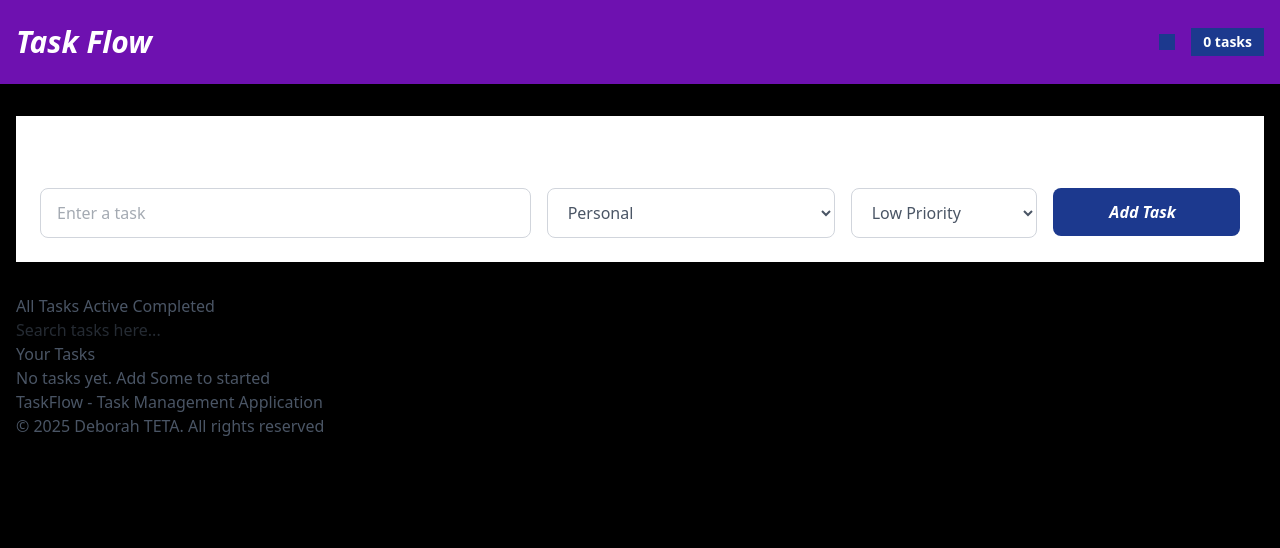
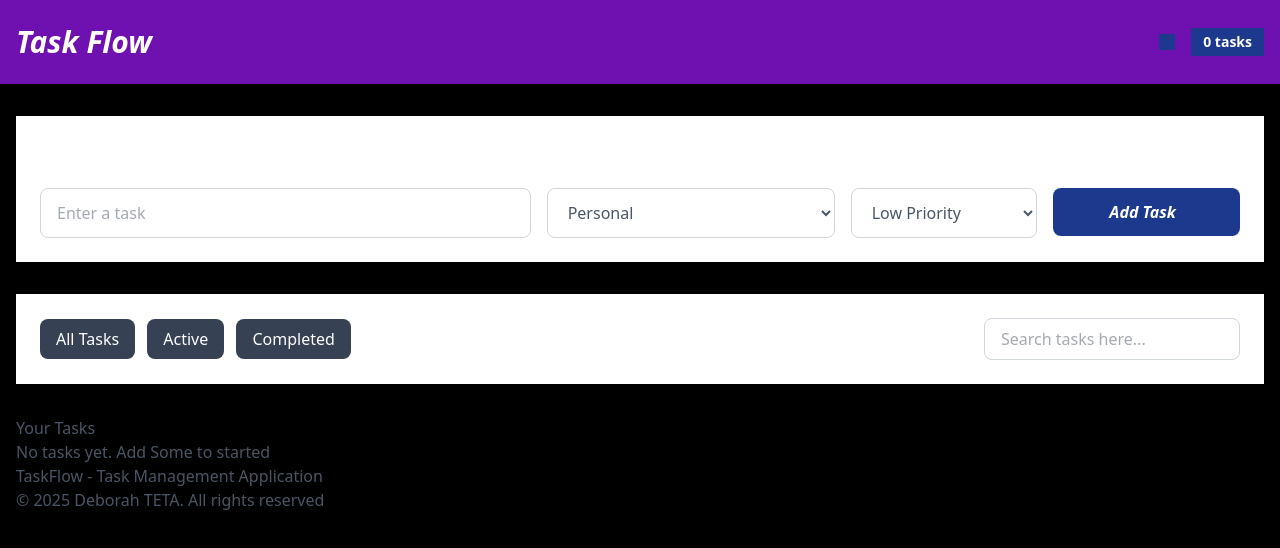
Before and after one commit to Deborah-Teta/Task-Flow, a plain HTML site: page index.html in a window 1280 px wide. Drawn offline with nearby package versions, Linux system fonts and the light colour scheme.

Commit message:
updates on search section
Styled the search section

```diff
--- a/index.html
+++ b/index.html
@@ -45,16 +45,17 @@
             </form>
         </section>
         <!--Search Section part-->
-        <section>
-            <div>
-                <div>
-                    <button>All Tasks</button>
-                    <button>Active</button>
-                    <button>Completed</button>
+        <section class="bg-white rouned-xl shadow-md p-6 mb-8">
+            <div class="flex flex-col md: flex-row justify-between items-center space-x
+            y-4 md: space-y-0">
+                <div class="space-x-2">
+                    <button class="px-4 py-2 bg-gray-700 text-white rounded-lg hover: bg-blue-700" data-filter="all">All Tasks</button>
+                    <button class="px-4 py-2 bg-gray-700 text-white rounded-lg hover: bg-blue-700" data-filter="active">Active</button>
+                    <button class="px-4 py-2 bg-gray-700 text-white rounded-lg hover: bg-blue-700" data-filter="completed">Completed</button>
                 </div>
                 <div>
-                   <input type="text" id="searchInput" placeholder="Search tasks here...">
-                   <i></i>
+                   <input type="text" id="searchInput" placeholder="Search tasks here..." class="w-full md:w-64 px-4 py-2 border border-gray-300 rounded-lg focus:ring-2 focus:ring-blue-500 focus:border-blue-500">
+                   <i class="fas fa-search absolute right-3 top-3 text-gray-400"></i>
                 </div>
             </div>
         </section>
```
